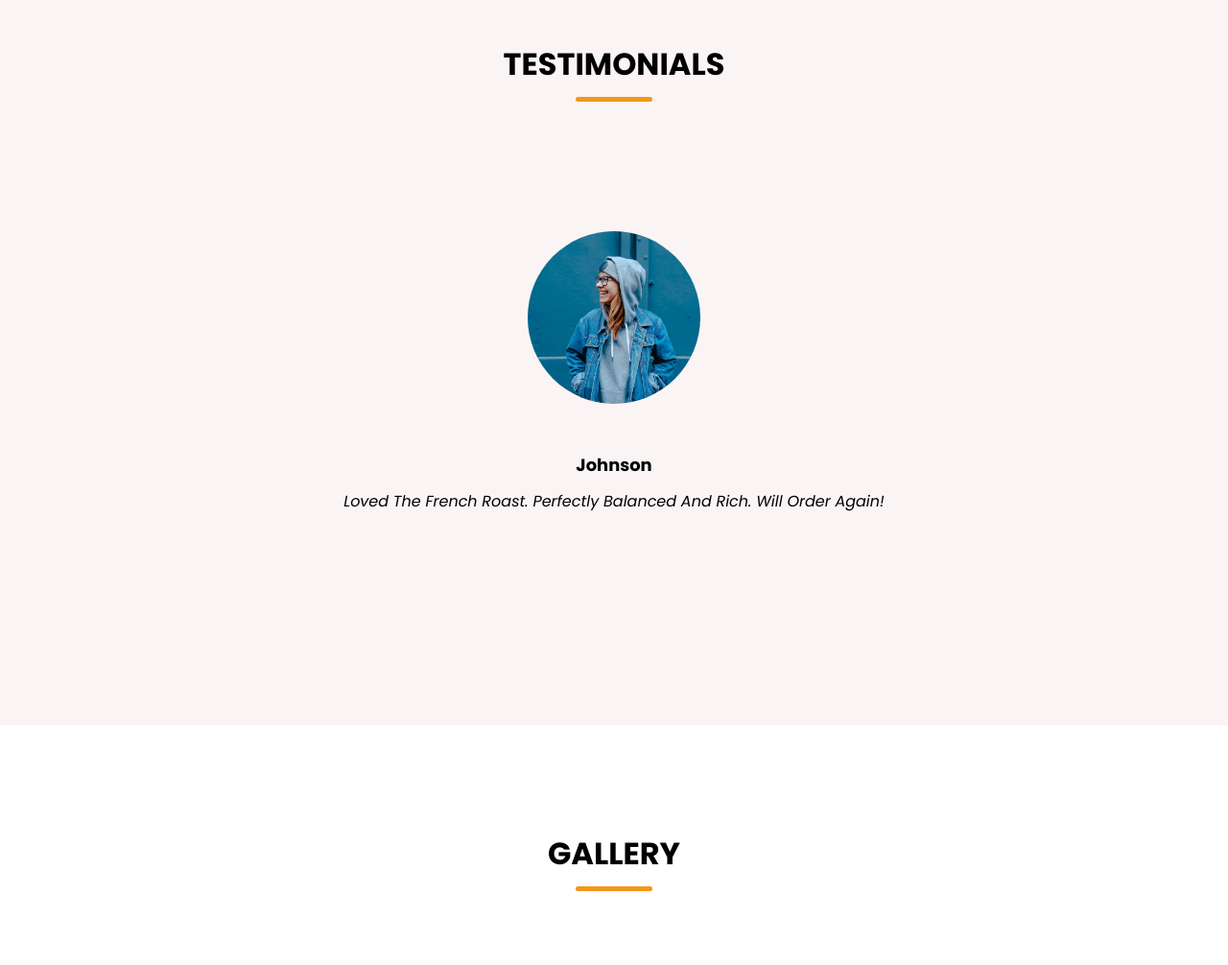
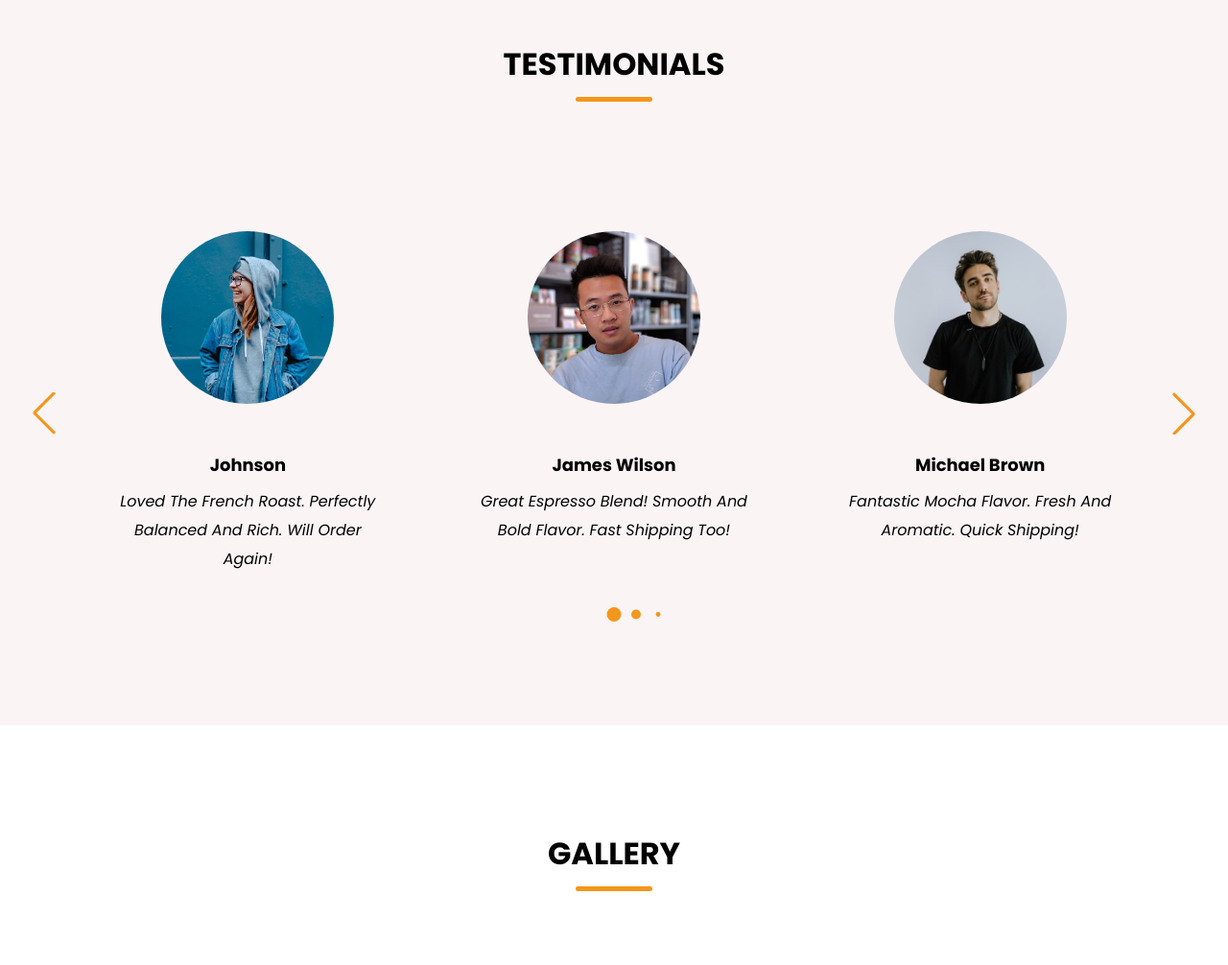
Before and after one commit to MohamedIibrahi/coffee-shop-website, a plain HTML site: page index.html in a window 1280 px wide. Shown: the part 2757-3763 px from the top of the page at 96% size. Drawn offline with nearby package versions, Linux system fonts and the light colour scheme; a web font is replaced by a local one.

Commit message:
Fix script tag syntax for main.js

```diff
--- a/index.html
+++ b/index.html
@@ -261,6 +261,6 @@ policy</a>
     <!-- linking swiper script-->
     <script src="https://cdn.jsdelivr.net/npm/swiper@12/swiper-bundle.min.js"></script>
     <!--script custom js script-->
-    <script src="main.js""</script>
+    <script src="main.js"></script>
 </body>
 </html>
```
